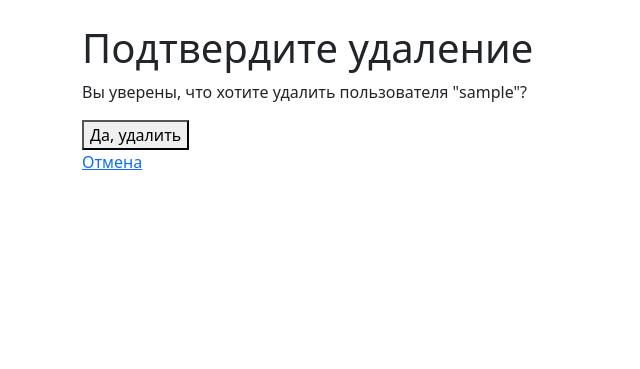
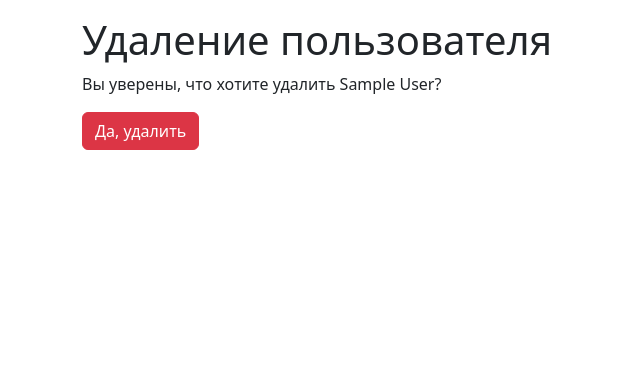
Before and after one commit to pestrukha/python-project-52, a Django app: page /users/1/delete/ in a window 1280 px wide. Shown: the part 56-425 px from the top of the page, without its empty margins (0-640 px from the left). Run offline with Django 5.2, Linux system fonts and the light colour scheme; the visitor is signed in with stand-in values (Sample User, id 1); data comes from the database, SQL or seed files in the repository; some libraries are stand-ins or nearby versions.

Commit message:
fix UserDeleteView

```diff
--- /dev/null
+++ b/task_manager/templates/forms/delete_form.html
@@ -0,0 +1,11 @@
+{% extends 'layout.html' %}
+
+{% block content %}
+<div class="text-start ms-0">
+    <p>Вы уверены, что хотите удалить {% block object_name %}{% endblock %}?</p>
+    <form method="post">
+        {% csrf_token %}
+        <input class="btn btn-danger" type="submit" value="Да, удалить">
+    </form>
+</div>
+{% endblock %}
--- a/task_manager/templates/users/user_delete.html
+++ b/task_manager/templates/users/user_delete.html
@@ -1,11 +1,5 @@
-{% extends 'layout.html' %}
+{% extends 'forms/delete_form.html' %}
 
-{% block content %}
-    <h1>Подтвердите удаление</h1>
-    <p>Вы уверены, что хотите удалить пользователя "{{ object.username }}"?</p>
-    <form method="post">
-        {% csrf_token %}
-        <button type="submit">Да, удалить</button>
-    </form>
-    <a href="{% url 'user_list' %}">Отмена</a>
-{% endblock %}
+{% block header %}Удаление пользователя{% endblock %}
+
+{% block object_name %}{{ object.first_name }} {{ object.last_name }}{% endblock %}
```
